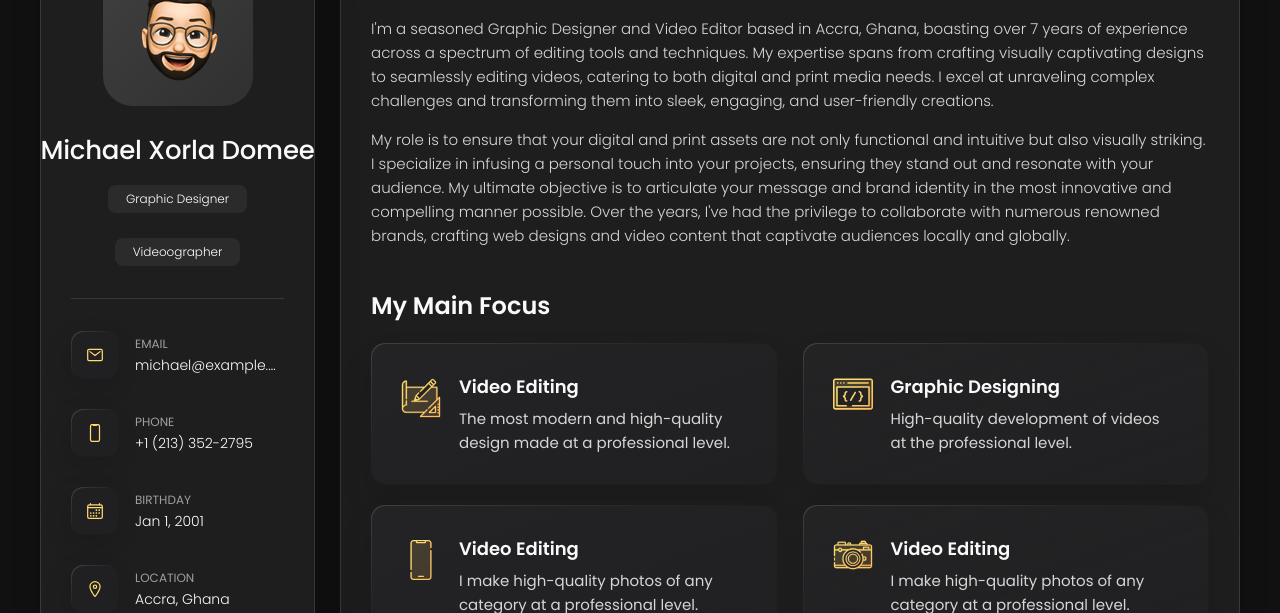
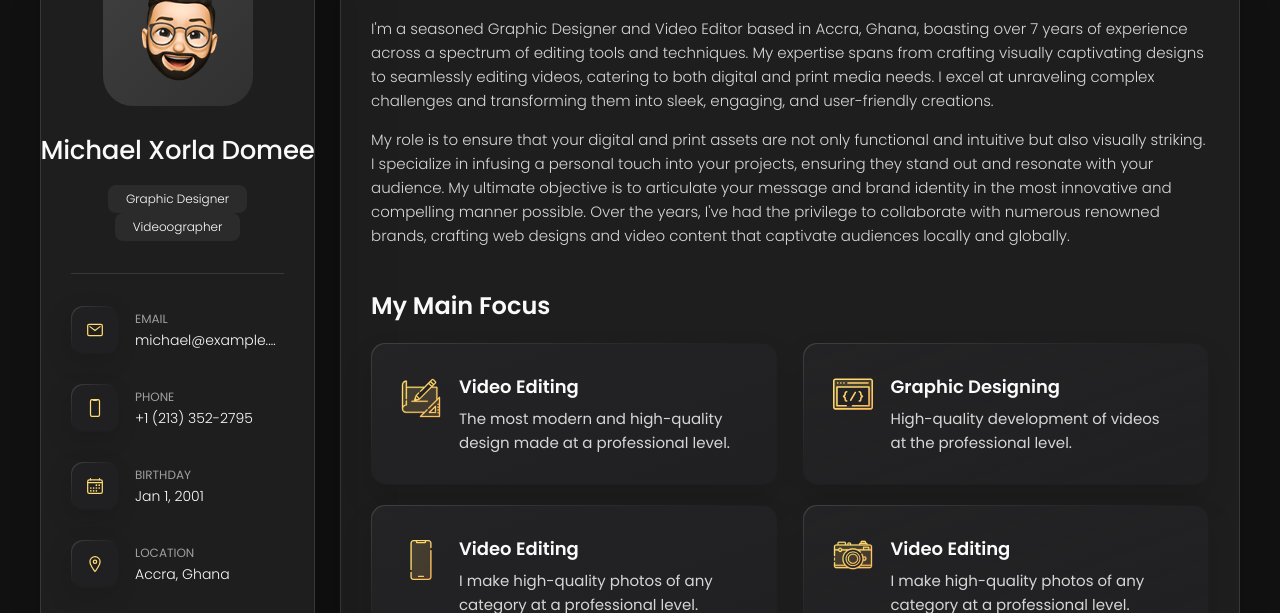
Before and after one commit to Agbode-Milan/michaelyxdomee, a plain HTML site: page index.html in a window 1280 px wide. Shown: the part 162-775 px from the top of the page. Drawn offline with nearby package versions, Linux system fonts and the light colour scheme.

Commit message:
change to speciality

```diff
--- a/index.html
+++ b/index.html
@@ -49,7 +49,7 @@
         <div class="info-content">
           <h1 class="name" title="Richard hanrick">Michael Xorla Domee</h1>
 
-          <p class="title">Graphic Designer</p> <br>
+          <p class="title">Graphic Designer</p>
           <p class="title">Videoographer</p>
         </div>
 
```
